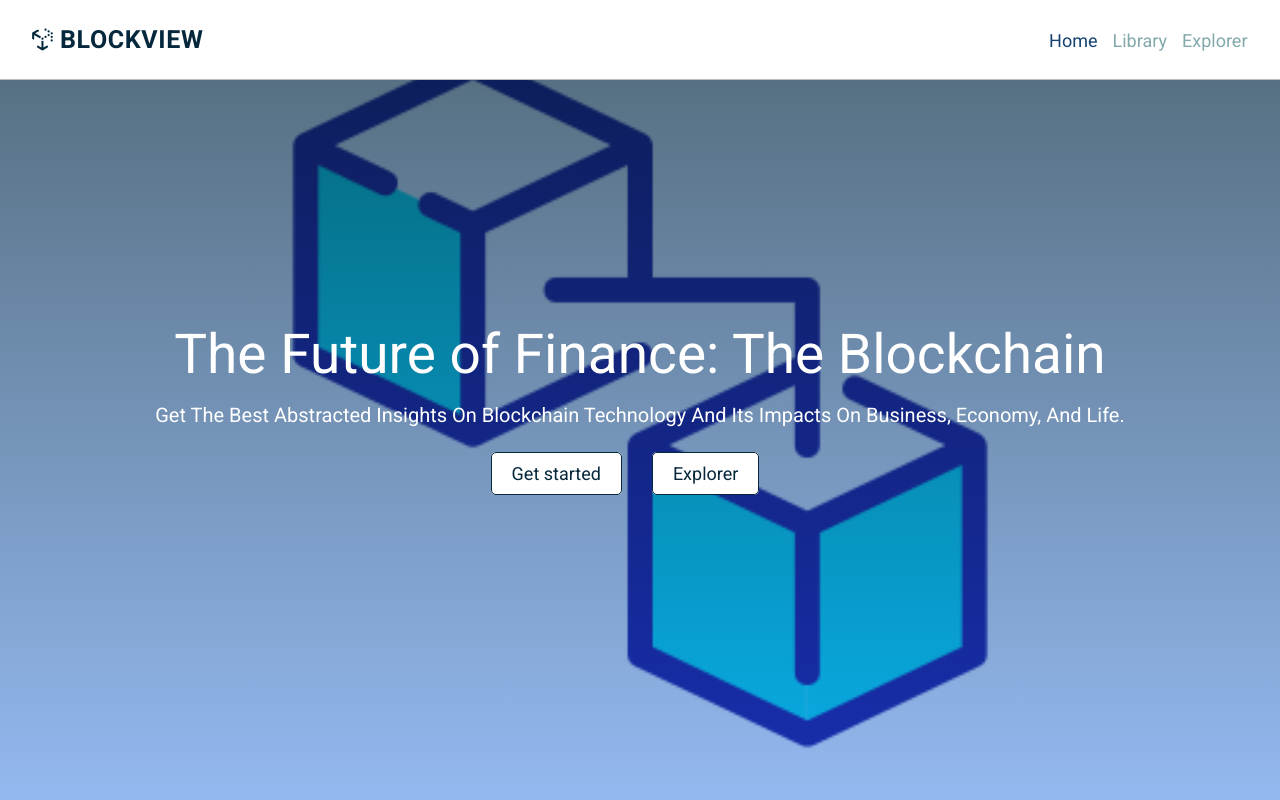
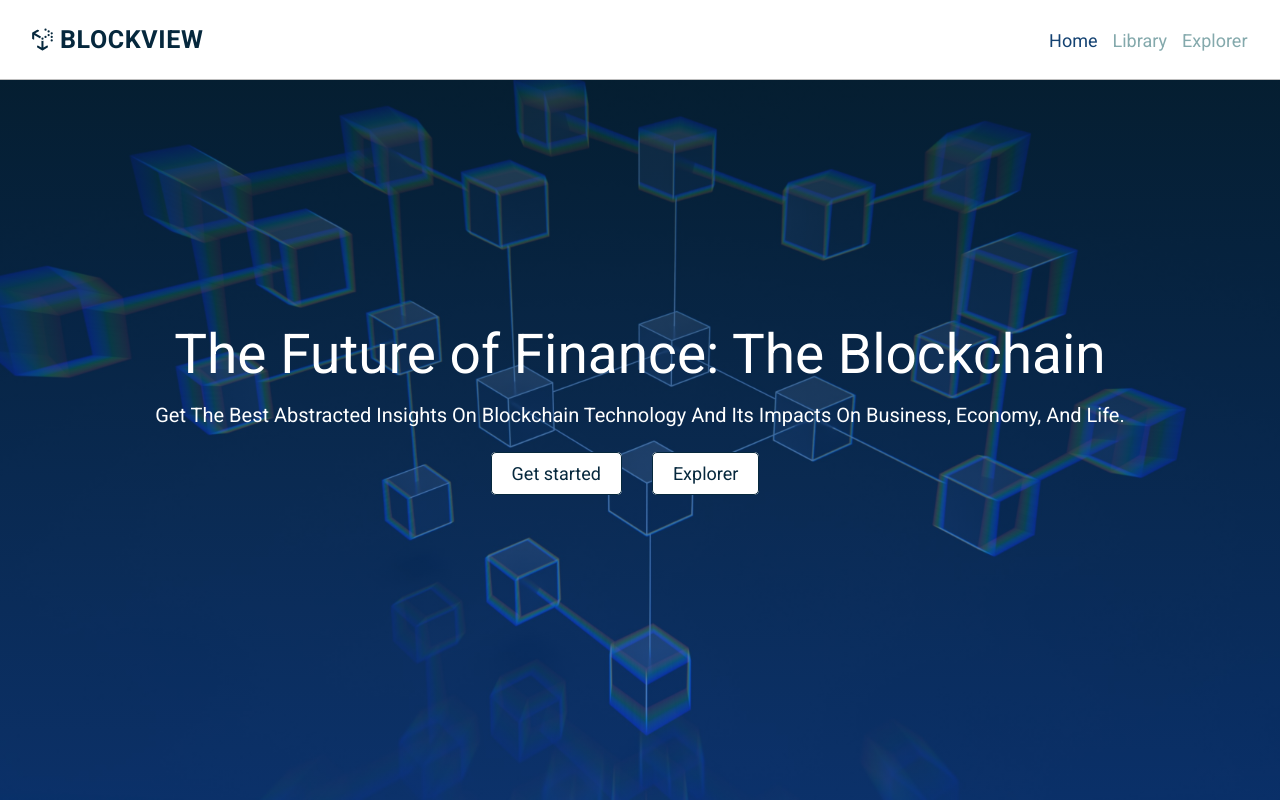
Before and after one commit to ejim11/Blockview, a Next.js app: page /home in a window 1280 px wide. Shown: the top 800 px of the page. Built offline with nearby package versions, Linux system fonts and the light colour scheme.

Commit message:
changed the image in the home page

```diff
--- a/pages/home/index.tsx
+++ b/pages/home/index.tsx
@@ -5,6 +5,7 @@ import { useAppDispatch } from "../../hooks/customHooks";
 import { libraryAction } from "../../slices/librarySlice";
 import homeData from "../../components/utils/homeData";
 import Link from "next/link";
+import bg from "../../public/assets/blockchainHome.jpeg"
 
 export default function Home() {
   const dispatchFn = useAppDispatch();
@@ -40,7 +41,9 @@ export default function Home() {
       </Head>
       <div className="flex flex-col">
       <main className="flex w-full flex-col">
-        <section  className="home   h-screen text-color-white flex flex-col items-center justify-center text-center px-8 sm:px5">
+        <section style={{
+      backgroundImage: `linear-gradient(#06283db3, #1365df74), url(${bg.src})`,
+    }} className="home   h-screen text-color-white flex flex-col items-center justify-center text-center px-8 sm:px5">
           <h1 className="text-[5.5rem] sm:text-4xl">
             The Future of Finance: The Blockchain
           </h1>
--- a/styles/globals.css
+++ b/styles/globals.css
@@ -38,7 +38,7 @@ input {
 }
 
 .home {
-  background-image: linear-gradient(#06283db3, #1365df74), url('../public/assets/blockchain.png');
+  background-color: linear-gradient(#06283db3, #1365df74);
   background-position: center;
   background-attachment: fixed;
   background-repeat: no-repeat;
```
